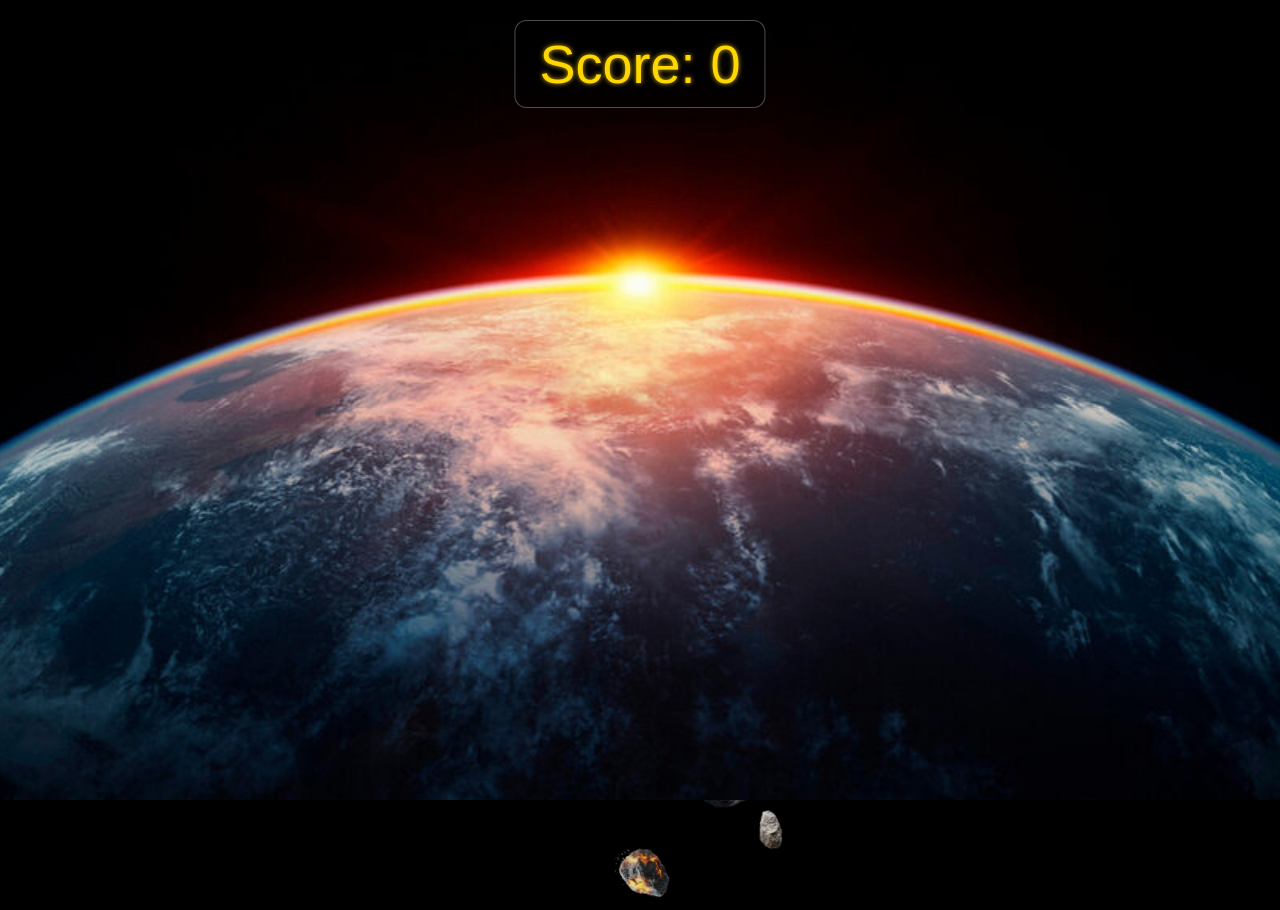
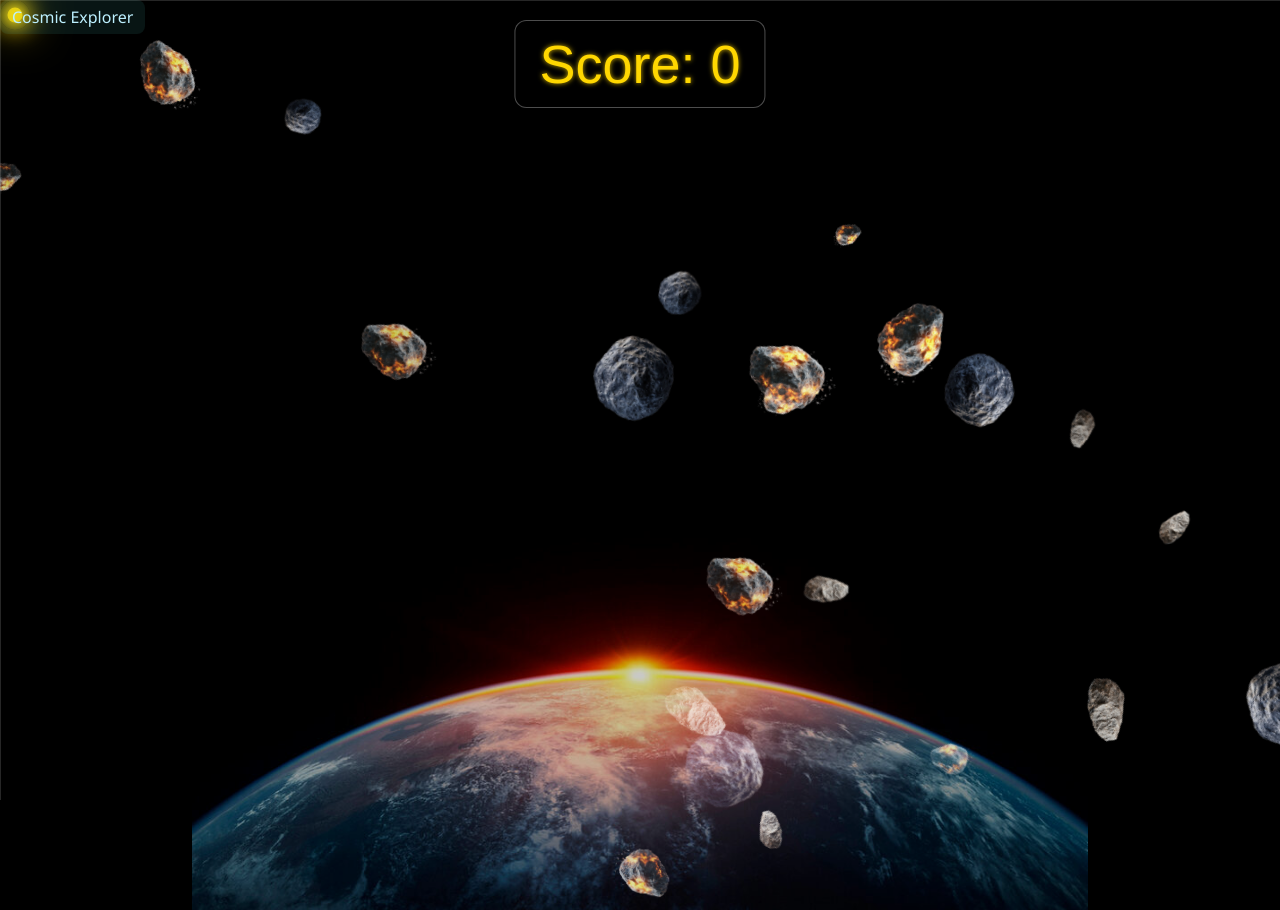
Before and after one commit to menin0008/0518, a plain HTML site: page index.html in a window 1280 px wide. Shown: the top 910 px of the page. Drawn offline with nearby package versions, Linux system fonts and the light colour scheme; animation ran at ten frames a second; a web font is replaced by a local one.

Commit message:
Update index.html

```diff
--- a/index.html
+++ b/index.html
@@ -15,18 +15,19 @@
       cursor: none;
     }
 
-      body::before {
-    content: '';
-    position: fixed;
-    bottom: 0;
-    left: 0;
-    width: 100%;
-    height: 100%;
-    background: url('r_earth.jpg') no-repeat center bottom;
-    background-size: cover;
-    opacity: 1;
-    z-index: 9999;
-  }
+    body::before {
+      content: '';
+      position: fixed;
+      bottom: -220px;
+      left: 50%;
+      transform: translateX(-50%);
+      width: 70%;
+      height: 70%;
+      background: url('r_earth.jpg') no-repeat center center;
+      background-size: contain;
+      opacity: 0.8;
+      z-index: -1;
+    }
 
     .line {
       position: absolute;
```
